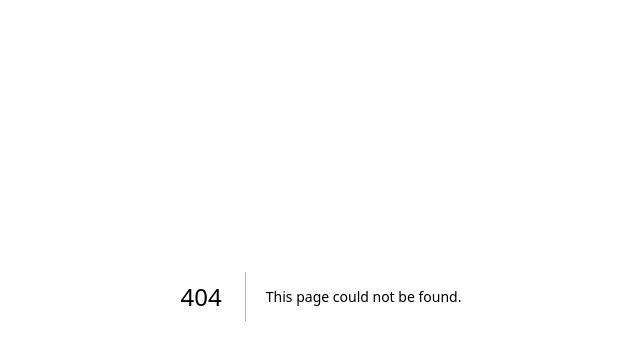
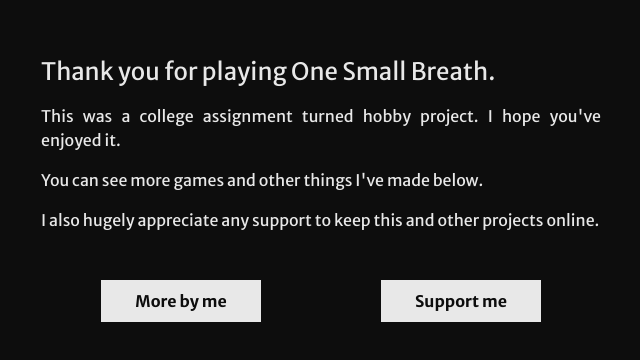
Before and after one commit to SnailEgg/one-small-breath, a Next.js app: page /credits in a window 1280 px wide. Before the commit this address had no page. Shown: the part 104-464 px from the top of the page, without its empty margins (319-959 px from the left). Built offline with nearby package versions, Linux system fonts and the light colour scheme.

Commit message:
added credits

```diff
--- /dev/null
+++ b/src/app/credits/page.js
@@ -0,0 +1,28 @@
+"use client"
+import Link from 'next/link'
+import { Merriweather_Sans } from 'next/font/google'
+import Button from '@/app/Button';
+const merriweather_sans = Merriweather_Sans({subsets: ["latin"]});
+
+export default function Home() {
+    return (
+        <div className="min-w-[100vw] min-h-[100vh] bg-[--story-bg]">
+            <div className={`${merriweather_sans.className} flex justify-center w-full p-[2.5vh] pt-[20vh] text-[--story-primary] selection:bg-[--story-primary] selection:text-[--story-bg]`}>
+                <div className="flex flex-col items-center justify-center w-full md:w-[35rem] text-justify">
+                    <h1 className="w-full text-2xl pb-4">Thank you for playing One Small Breath.</h1>
+                    <p className="w-full pb-4">This was a college assignment turned hobby project. I hope you&apos;ve enjoyed it.</p>
+                    <p className="w-full pb-4">You can see more games and other things I&apos;ve made below.</p>
+                    <p className="w-full pb-12">I also hugely appreciate any support to keep this and other projects online.</p>
+                    <div className="flex justify-around w-full">
+                        <Link href="https://snailegg.github.io/portfolio" target='_blank' className='w-[10rem]'>
+                            <Button buttonType="button" className="py-2 w-full" theme="story" text="More by me"></Button>
+                        </Link>
+                        <Link href="https://ko-fi.com/snailegg" target='_blank' className='w-[10rem]'>
+                            <Button buttonType="button" className="py-2 w-full" theme="story" text="Support me"></Button>
+                        </Link>
+                    </div>
+                </div>
+            </div>
+        </div>
+    );
+}
--- a/src/app/outside/page.js
+++ b/src/app/outside/page.js
@@ -4,16 +4,19 @@
 import { useEffect, useState } from 'react';
 import axios from 'axios';
 import { useRouter } from 'next/navigation';
+import Link from 'next/link';
 const merriweather_sans = Merriweather_Sans({subsets: ["latin"]});
 
 export default function Home() {
     const [ isOver, setIsOver ] = useState(false);
+    const [ showLink, setShowLink ] = useState(false);
     const [ isOutside, setIsOutside ] = useState(false);
     const router = useRouter();
 
     const endGame = () => {
         setIsOver(true);
         axios.post('/api/logout');
+        setTimeout(() => { setShowLink(true); }, 5000);
     }
 
     // redirect the user to the game if they haven't completed it yet
@@ -50,7 +53,10 @@
                             <Button buttonType="button" onClick={endGame} className="py-2 w-full" theme="story" text="Close your eyes"></Button>
                         </div>
                     </div>
-                    : <h1 className='text-2xl'>And the world closes its eyes.</h1>
+                    : <div className='flex flex-col justify-between items-center h-[15rem]'>
+                        <h1 className='text-2xl'>And the world closes its eyes.</h1>
+                        { showLink ? <Link href='/credits' className='w-[15rem]'><Button text='End' className="py-2 w-full" theme='story' /></Link> : '' }
+                    </div>
                 }
             </div>
         </div>
```
